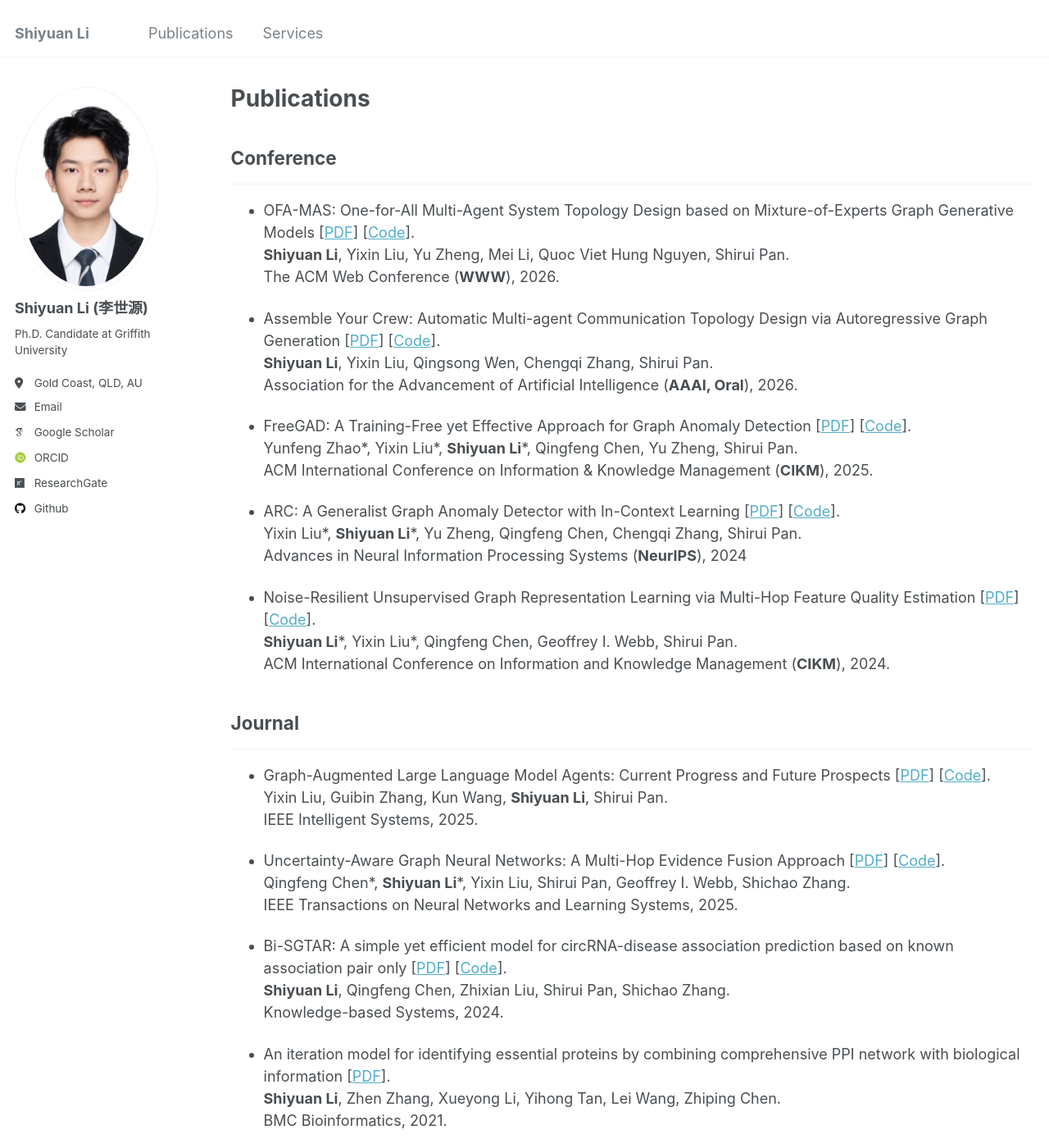
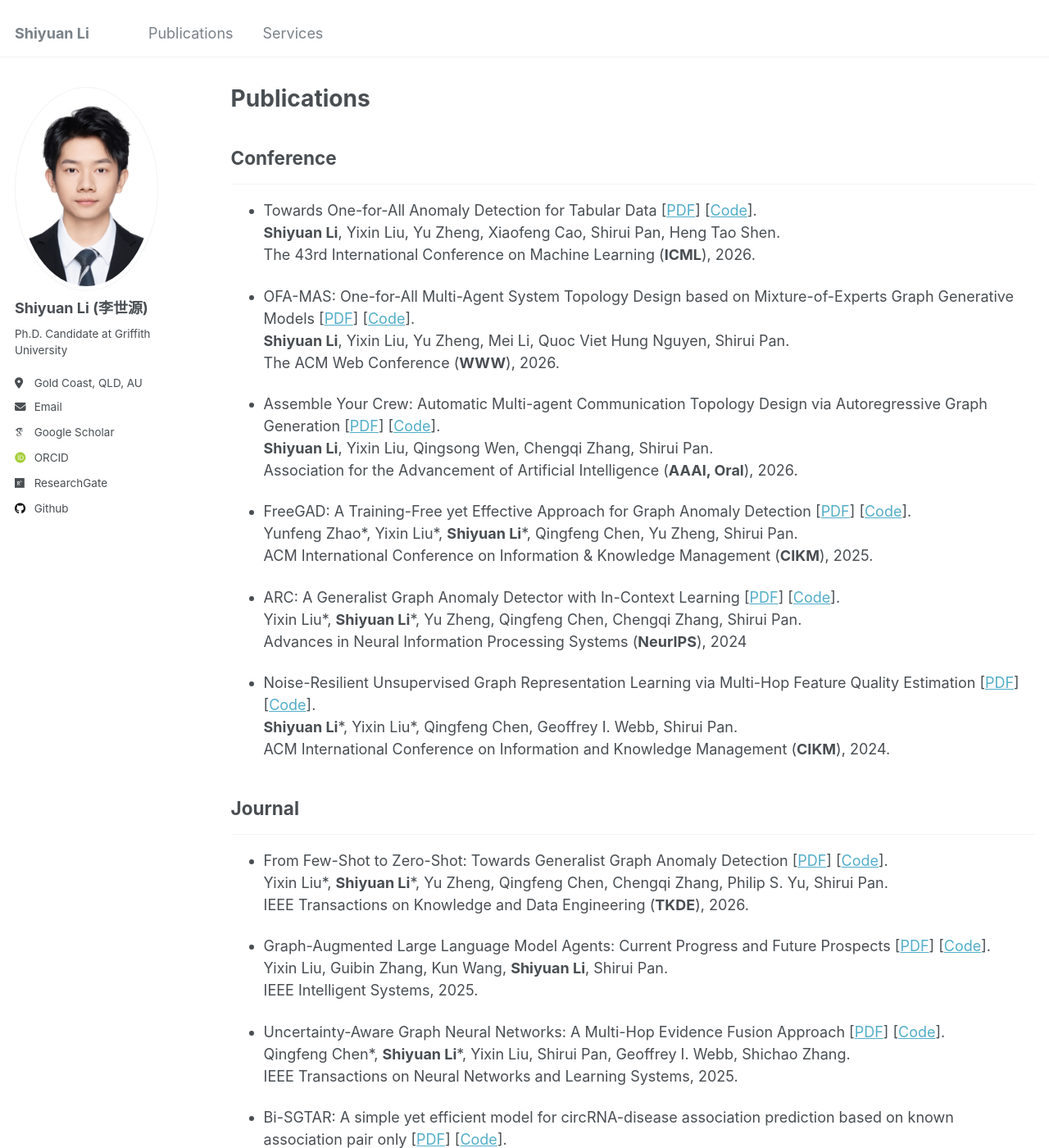
Before and after one commit to Shiy-Li/Shiy-Li.github.io, a Jekyll site: the page built from _pages/publications.md, in a window 1280 px wide and 1400 px high. Shown: the whole window at 82% size. Built offline with Jekyll 4.4.1, drawn with Linux system fonts in a browser that asks for light colours; some web fonts are replaced.

Commit message:
Update publications.md

```diff
--- a/_pages/publications.md
+++ b/_pages/publications.md
@@ -17,7 +17,11 @@ author_profile: true
 
 ## Conference
 -----
-* OFA-MAS: One-for-All Multi-Agent System Topology Design based on Mixture-of-Experts Graph Generative Models \[[PDF]()\] \[[Code](https://github.com/shiy-li/OFA-MAS)\]. <br>
+* Towards One-for-All Anomaly Detection for Tabular Data \[[PDF](https://arxiv.org/pdf/2603.14407)\] \[[Code](https://github.com/shiy-li/OFA-TAD)\]. <br>
+**Shiyuan Li**, Yixin Liu, Yu Zheng, Xiaofeng Cao, Shirui Pan,  Heng Tao Shen. <br>
+The 43rd International Conference on Machine Learning (**ICML**), 2026.
+
+* OFA-MAS: One-for-All Multi-Agent System Topology Design based on Mixture-of-Experts Graph Generative Models \[[PDF](https://arxiv.org/pdf/2601.12996)\] \[[Code](https://github.com/shiy-li/OFA-MAS)\]. <br>
 **Shiyuan Li**, Yixin Liu, Yu Zheng, Mei Li, Quoc Viet Hung Nguyen, Shirui Pan. <br>
 The ACM Web Conference (**WWW**), 2026.
 
@@ -39,6 +43,10 @@ ACM International Conference on Information and Knowledge Management (**CIKM**),
 
 ## Journal
 -----
+* From Few-Shot to Zero-Shot: Towards Generalist Graph Anomaly Detection \[[PDF](https://arxiv.org/pdf/2602.18793)\] \[[Code](https://github.com/shiy-li/ARC-Zero)\]. <br>
+Yixin Liu*, **Shiyuan Li**\*, Yu Zheng, Qingfeng Chen, Chengqi Zhang, Philip S. Yu, Shirui Pan. <br>
+IEEE Transactions on Knowledge and Data Engineering (**TKDE**), 2026.
+
 * Graph-Augmented Large Language Model Agents: Current Progress and Future Prospects \[[PDF](https://arxiv.org/abs/2507.21407)\] \[[Code](https://github.com/Shiy-Li/Awesome-Graph-augmented-LLM-Agent)\]. <br>
 Yixin Liu, Guibin Zhang, Kun Wang, **Shiyuan Li**, Shirui Pan. <br>
 IEEE Intelligent Systems, 2025.
```
